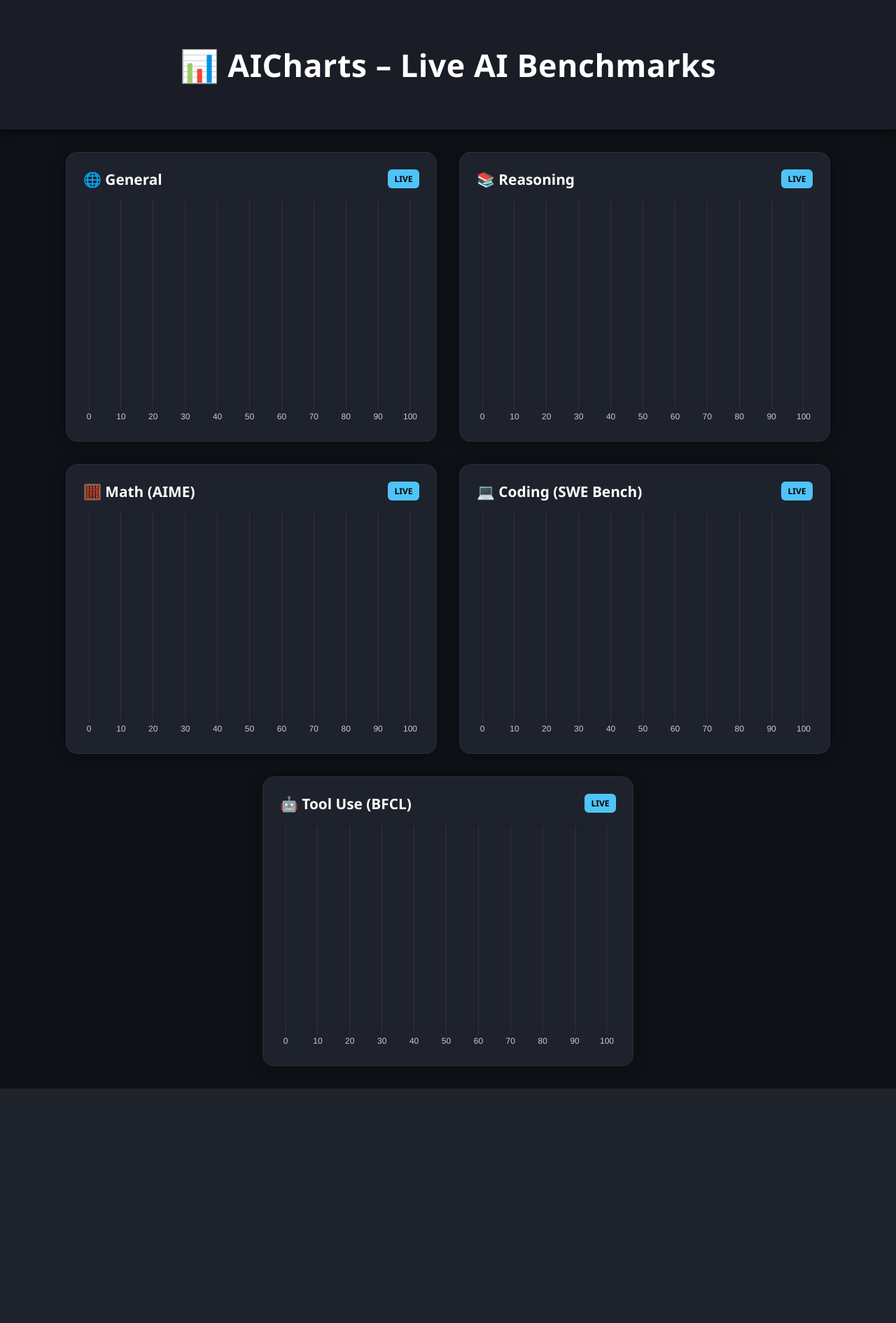
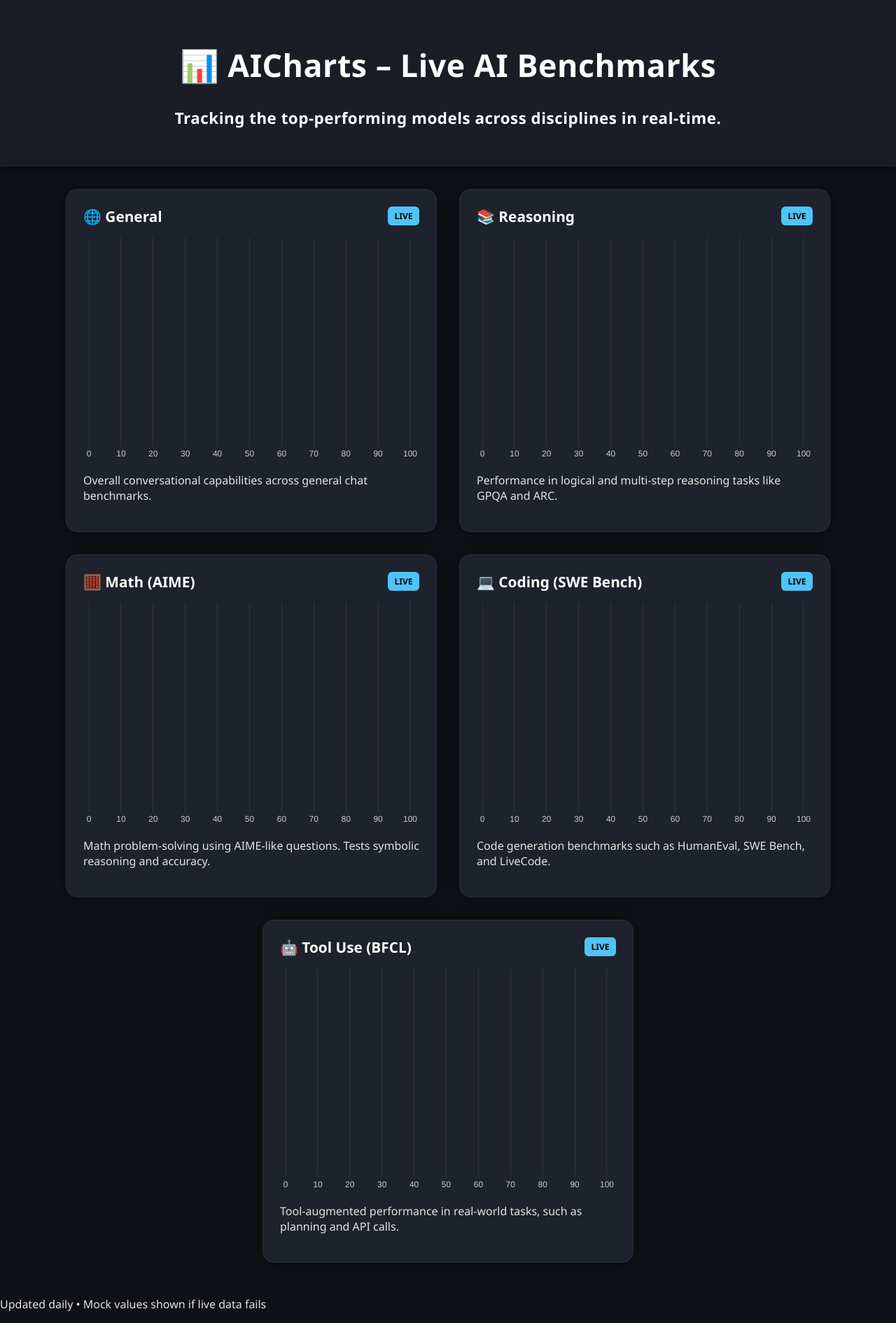
Before and after one commit to epatnor/aicharts, a Flask app: page / in a window 1280 px wide. Shown: the whole page at 70% size. Before the commit the page ends 1555 px from the top, so only its background shows below. Run offline with Flask 3, Linux system fonts and the light colour scheme.

Commit message:
Update index.html

```diff
--- a/templates/index.html
+++ b/templates/index.html
@@ -11,59 +11,83 @@
 <body>
   <header>
     <h1>📊 AICharts – Live AI Benchmarks</h1>
+    <p class="subtitle">Tracking the top-performing models across disciplines in real-time.</p>
   </header>
 
-  <div class="container">
-    <!-- General -->
-    <div class="card" id="generalCard">
+  <main class="container">
+    <!-- Card Template -->
+    <section class="card" id="generalCard">
       <h2>🌐 General</h2>
       <span class="badge" id="generalBadge">Loading...</span>
       <canvas id="generalChart" height="200"></canvas>
-    </div>
-    <!-- Reasoning -->
-    <div class="card" id="reasoningCard">
+      <p class="description">Overall conversational capabilities across general chat benchmarks.</p>
+    </section>
+
+    <section class="card" id="reasoningCard">
       <h2>📚 Reasoning</h2>
-      <span class="badge" id="reasoningBadge">Mock</span>
+      <span class="badge" id="reasoningBadge">Loading...</span>
       <canvas id="reasoningChart" height="200"></canvas>
-    </div>
-    <!-- Math -->
-    <div class="card" id="mathCard">
+      <p class="description">Performance in logical and multi-step reasoning tasks like GPQA and ARC.</p>
+    </section>
+
+    <section class="card" id="mathCard">
       <h2>🧮 Math (AIME)</h2>
       <span class="badge" id="mathBadge">Loading...</span>
       <canvas id="mathChart" height="200"></canvas>
-    </div>
-    <!-- Coding -->
-    <div class="card" id="codingCard">
+      <p class="description">Math problem-solving using AIME-like questions. Tests symbolic reasoning and accuracy.</p>
+    </section>
+
+    <section class="card" id="codingCard">
       <h2>💻 Coding (SWE Bench)</h2>
-      <span class="badge" id="codingBadge">Mock</span>
+      <span class="badge" id="codingBadge">Loading...</span>
       <canvas id="codingChart" height="200"></canvas>
-    </div>
-    <!-- Tool Use -->
-    <div class="card" id="tooluseCard">
+      <p class="description">Code generation benchmarks such as HumanEval, SWE Bench, and LiveCode.</p>
+    </section>
+
+    <section class="card" id="tooluseCard">
       <h2>🤖 Tool Use (BFCL)</h2>
-      <span class="badge" id="tooluseBadge">Mock</span>
+      <span class="badge" id="tooluseBadge">Loading...</span>
       <canvas id="tooluseChart" height="200"></canvas>
-    </div>
-  </div>
+      <p class="description">Tool-augmented performance in real-world tasks, such as planning and API calls.</p>
+    </section>
+  </main>
+
+  <footer>
+    <p class="footer-note">Updated daily • Mock values shown if live data fails</p>
+  </footer>
 
   <script>
-    // Function to build a bar chart
     const makeChart = (id, labels, scores, color) => {
       new Chart(document.getElementById(id), {
         type: 'bar',
-        data: { labels, datasets: [{ label: 'Score', data: scores, backgroundColor: color }] },
+        data: {
+          labels,
+          datasets: [{
+            label: 'Score',
+            data: scores,
+            backgroundColor: color
+          }]
+        },
         options: {
           indexAxis: 'y',
           scales: {
-            x: { beginAtZero: true, max: 100, grid: { color: '#333' }, ticks: { color: '#ccc' } },
-            y: { ticks: { color: '#ccc' } }
+            x: {
+              beginAtZero: true,
+              max: 100,
+              grid: { color: '#333' },
+              ticks: { color: '#ccc' }
+            },
+            y: {
+              ticks: { color: '#ccc' }
+            }
           },
-          plugins: { legend: { display: false } }
+          plugins: {
+            legend: { display: false }
+          }
         }
       });
     };
 
-    // Generic fetch & render logic
     async function loadDiscipline(name, endpoint, chartId, badgeId, color) {
       try {
         const res = await fetch(endpoint);
@@ -78,7 +102,6 @@
       }
     }
 
-    // Load all disciplines with corresponding charts/colors
     loadDiscipline('general', '/api/general', 'generalChart', 'generalBadge', '#4fc3f7');
     loadDiscipline('reasoning', '/api/reasoning', 'reasoningChart', 'reasoningBadge', '#ffb74d');
     loadDiscipline('math', '/api/math', 'mathChart', 'mathBadge', '#ffd54f');
```
